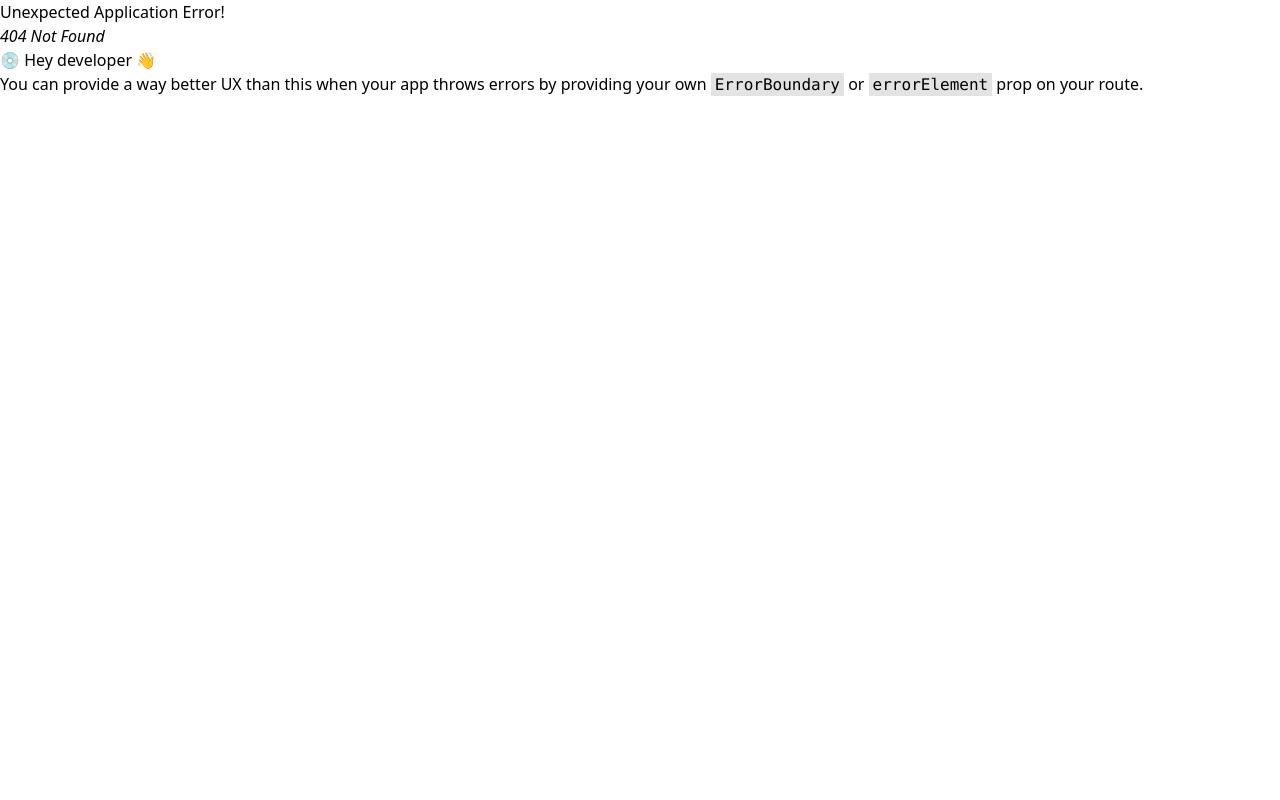
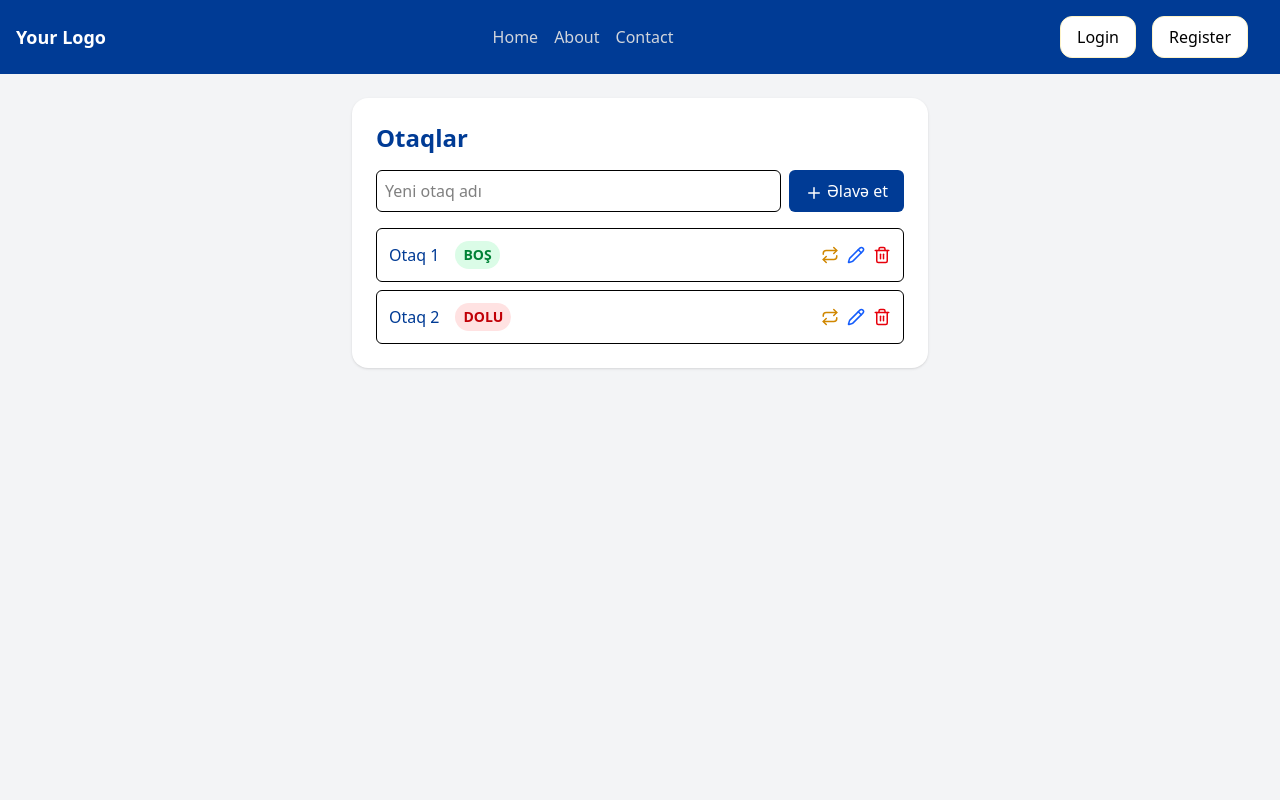
Before and after one commit to arzummammadova/Hackathon, a React (Vite) app: page /room-manager in a window 1280 px wide. Before the commit this address had no page. Shown: the top 800 px of the page. Built offline with nearby package versions, Linux system fonts and the light colour scheme.

Commit message:
added room management

```diff
--- a/src/App.jsx
+++ b/src/App.jsx
@@ -10,6 +10,7 @@ import ResetPassword from './pages/auth/ResetPassword';
 import Otp from './pages/auth/Otp';
 import AuthedLayout from './components/layout/AuthedLayout';
 import { OtelManage } from './pages/authenticated/OtelManage';
+import RoomManager from './pages/authenticated/RoomManager';
 
 const router = createBrowserRouter([
   // Routes with Layout
@@ -52,6 +53,10 @@ const router = createBrowserRouter([
         path: '/otel-manage',
         element: <OtelManage />,
       },
+      {
+        path: '/room-manager',
+        element: <RoomManager />,
+      }
     ]
   }
 
--- a/src/components/CustomerTable/CustomerTable.jsx
+++ b/src/components/CustomerTable/CustomerTable.jsx
@@ -77,7 +77,6 @@ export const CustomerTable = () => {
 
     return (
         <div className="w-full max-w-7xl mx-auto bg-white rounded-xl shadow-lg overflow-hidden">
-            {/* Header */}
             <div className="bg-[#003B95] px-6 py-4">
                 <div className="flex items-center justify-between">
                     <h2 className="text-xl font-bold text-white">Otel Müştəri Siyahısı</h2>
@@ -87,8 +86,6 @@ export const CustomerTable = () => {
                     </button>
                 </div>
             </div>
-
-            {/* Search and Filter */}
             <div className="bg-blue-50 px-6 py-4 border-b border-blue-100">
                 <div className="flex flex-col sm:flex-row gap-4">
                     <div className="relative flex-1">
--- /dev/null
+++ b/src/pages/authenticated/RoomManager.jsx
@@ -0,0 +1,141 @@
+import React, { useState } from 'react'
+import { Plus, Pencil, Trash2, Repeat } from 'lucide-react'
+
+const RoomManager = () => {
+    const [rooms, setRooms] = useState([
+        { id: 1, name: 'Otaq 1', status: 'boş' },
+        { id: 2, name: 'Otaq 2', status: 'dolu' },
+    ])
+    const [newRoom, setNewRoom] = useState('')
+    const [editingId, setEditingId] = useState(null)
+    const [editingName, setEditingName] = useState('')
+
+    const handleAddRoom = () => {
+        if (newRoom.trim()) {
+            setRooms([...rooms, { id: Date.now(), name: newRoom, status: 'boş' }])
+            setNewRoom('')
+        }
+    }
+
+    const handleDeleteRoom = (id) => {
+        setRooms(rooms.filter((room) => room.id !== id))
+    }
+
+    const handleEditRoom = (id, name) => {
+        setEditingId(id)
+        setEditingName(name)
+    }
+
+    const handleSaveEdit = () => {
+        setRooms(
+            rooms.map((room) =>
+                room.id === editingId ? { ...room, name: editingName } : room
+            )
+        )
+        setEditingId(null)
+        setEditingName('')
+    }
+
+    const toggleStatus = (id) => {
+        setRooms(
+            rooms.map((room) =>
+                room.id === id
+                    ? { ...room, status: room.status === 'boş' ? 'dolu' : 'boş' }
+                    : room
+            )
+        )
+    }
+
+    return (
+        <div className="min-h-screen bg-gray-100 p-6">
+            <div className="max-w-xl mx-auto bg-white p-6 rounded-2xl shadow">
+                <h1 className="text-2xl font-bold text-[#003B95] mb-4">Otaqlar</h1>
+
+                <div className="flex gap-2 mb-4">
+                    <input
+                        type="text"
+                        value={newRoom}
+                        onChange={(e) => setNewRoom(e.target.value)}
+                        placeholder="Yeni otaq adı"
+                        className="flex-1 border p-2 rounded-md"
+                    />
+                    <button
+                        onClick={handleAddRoom}
+                        className="bg-[#003B95] text-white px-4 py-2 rounded-md hover:bg-blue-800"
+                    >
+                        <Plus size={18} className="inline mr-1" />
+                        Əlavə et
+                    </button>
+                </div>
+
+                <ul className="space-y-2">
+                    {rooms.map((room) => (
+                        <li
+                            key={room.id}
+                            className="flex justify-between items-center border p-3 rounded-md"
+                        >
+                            {editingId === room.id ? (
+                                <>
+                                    <input
+                                        type="text"
+                                        value={editingName}
+                                        onChange={(e) => setEditingName(e.target.value)}
+                                        className="flex-1 border p-1 rounded-md mr-2"
+                                    />
+                                    <button
+                                        onClick={handleSaveEdit}
+                                        className="text-green-600 hover:text-green-800 font-medium"
+                                    >
+                                        Yadda saxla
+                                    </button>
+                                </>
+                            ) : (
+                                <>
+                                    <div className="flex items-center gap-4 flex-1">
+                                        <span className="text-[#003B95] font-medium">
+                                            {room.name}
+                                        </span>
+                                        <span
+                                            className={`text-sm font-semibold px-2 py-1 rounded-full ${room.status === 'boş'
+                                                    ? 'bg-green-100 text-green-700'
+                                                    : 'bg-red-100 text-red-700'
+                                                }`}
+                                        >
+                                            {room.status.toUpperCase()}
+                                        </span>
+                                    </div>
+
+                                    <div className="flex gap-2">
+                                        <button
+                                            onClick={() => toggleStatus(room.id)}
+                                            title="Status dəyiş"
+                                            className="text-yellow-600 hover:text-yellow-800"
+                                        >
+                                            <Repeat size={18} />
+                                        </button>
+                                        <button
+                                            onClick={() => handleEditRoom(room.id, room.name)}
+                                            title="Redaktə et"
+                                            className="text-blue-600 hover:text-blue-800"
+                                        >
+                                            <Pencil size={18} />
+                                        </button>
+                                        <button
+                                            onClick={() => handleDeleteRoom(room.id)}
+                                            title="Sil"
+                                            className="text-red-600 hover:text-red-800"
+                                        >
+                                            <Trash2 size={18} />
+                                        </button>
+                                    </div>
+                                </>
+                            )}
+                        </li>
+                    ))}
+                </ul>
+            </div>
+        </div>
+    )
+}
+
+export default RoomManager
```
